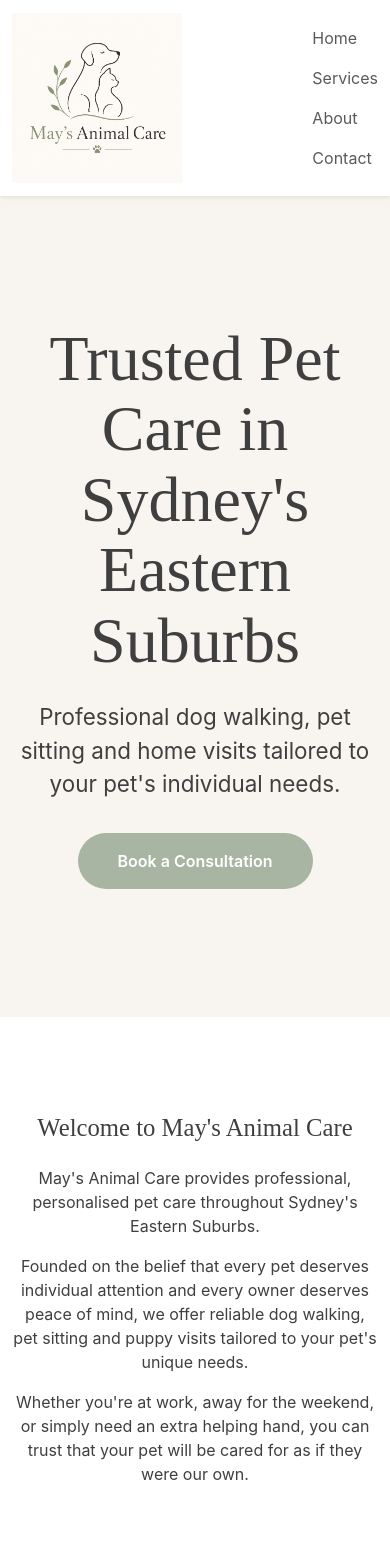
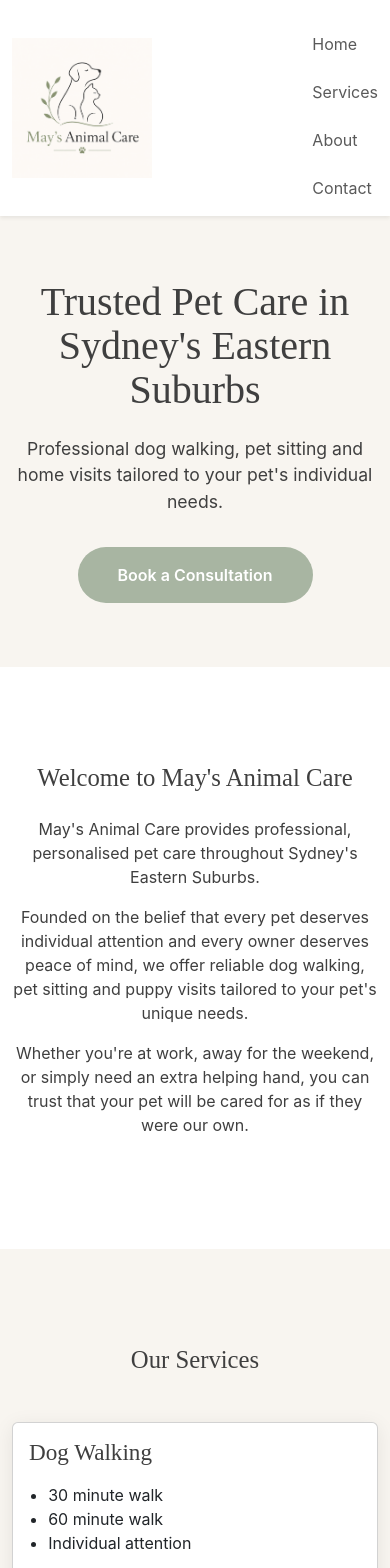
Before and after one commit to rhiannawilson/mays-animal-care, a React (Vite) app: page / in a window 390 px wide. Shown: the top 1568 px of the page. Built offline with nearby package versions, Linux system fonts and the light colour scheme.

Commit message:
Add mobile responsiveness to hero, navbar and services sections

```diff
--- a/src/styles/Hero.css
+++ b/src/styles/Hero.css
@@ -29,3 +29,17 @@
   opacity: 0.9;
   transform: translateY(-2px);
 }
+
+@media (max-width: 768px) {
+  .hero h1 {
+    font-size: 2.5rem;
+  }
+
+  .hero p {
+    font-size: 1.1rem;
+  }
+
+  .hero {
+    padding: 4rem 0;
+  }
+}
--- a/src/styles/Navbar.css
+++ b/src/styles/Navbar.css
@@ -8,3 +8,16 @@
 .nav-link:hover {
   color: var(--sage);
 }
+
+@media (max-width: 768px) {
+  .navbar-nav {
+    margin-top: 1rem;
+    gap: 0.5rem;
+  }
+}
+
+@media (max-width: 768px) {
+  .navbar-brand img {
+    height: 140px;
+  }
+}
--- a/src/styles/Services.css
+++ b/src/styles/Services.css
@@ -29,3 +29,9 @@
 .card ul {
   padding-left: 1.2rem;
 }
+
+@media (max-width: 768px) {
+  .services .card {
+    margin-bottom: 1rem;
+  }
+}
```
